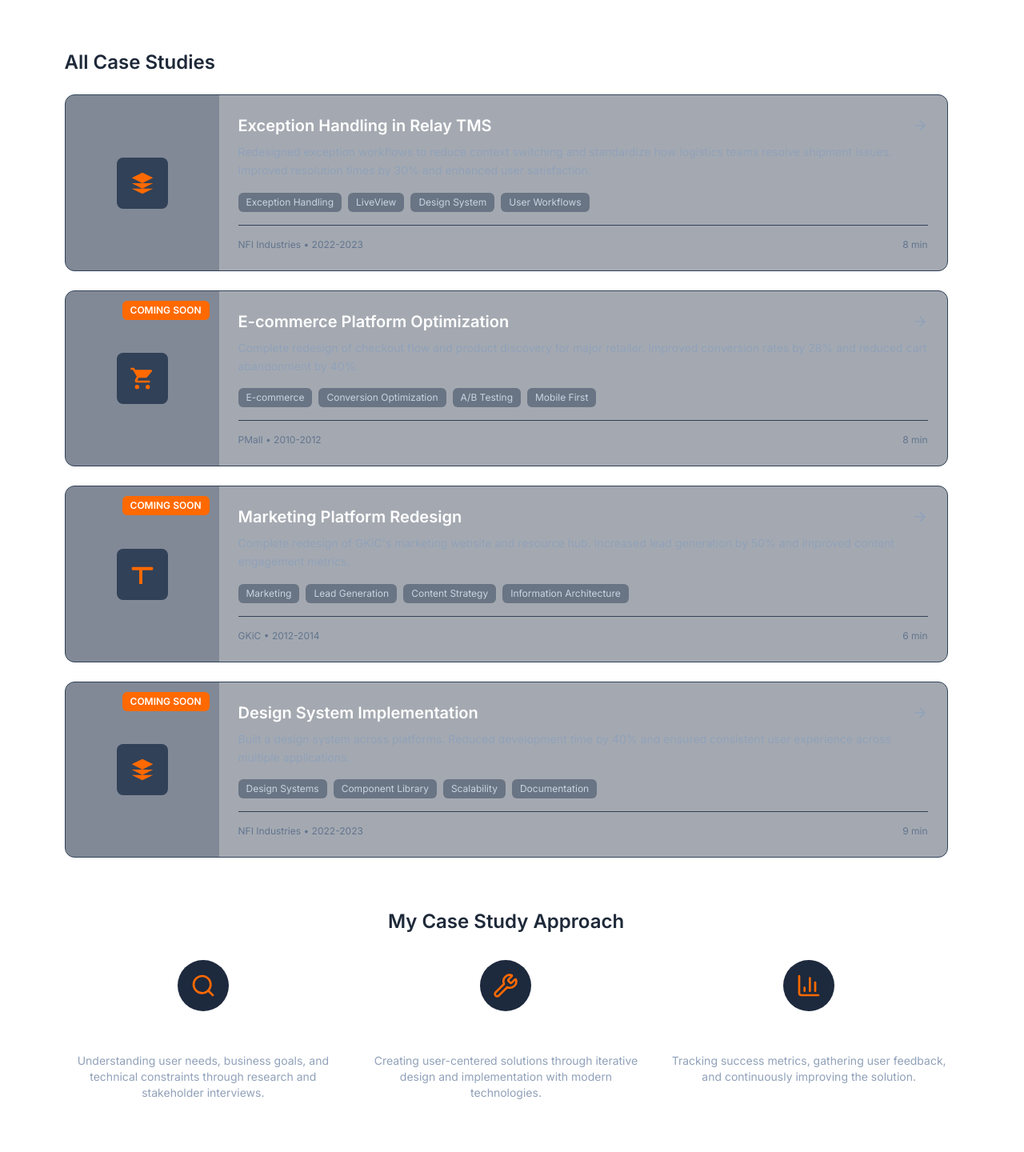
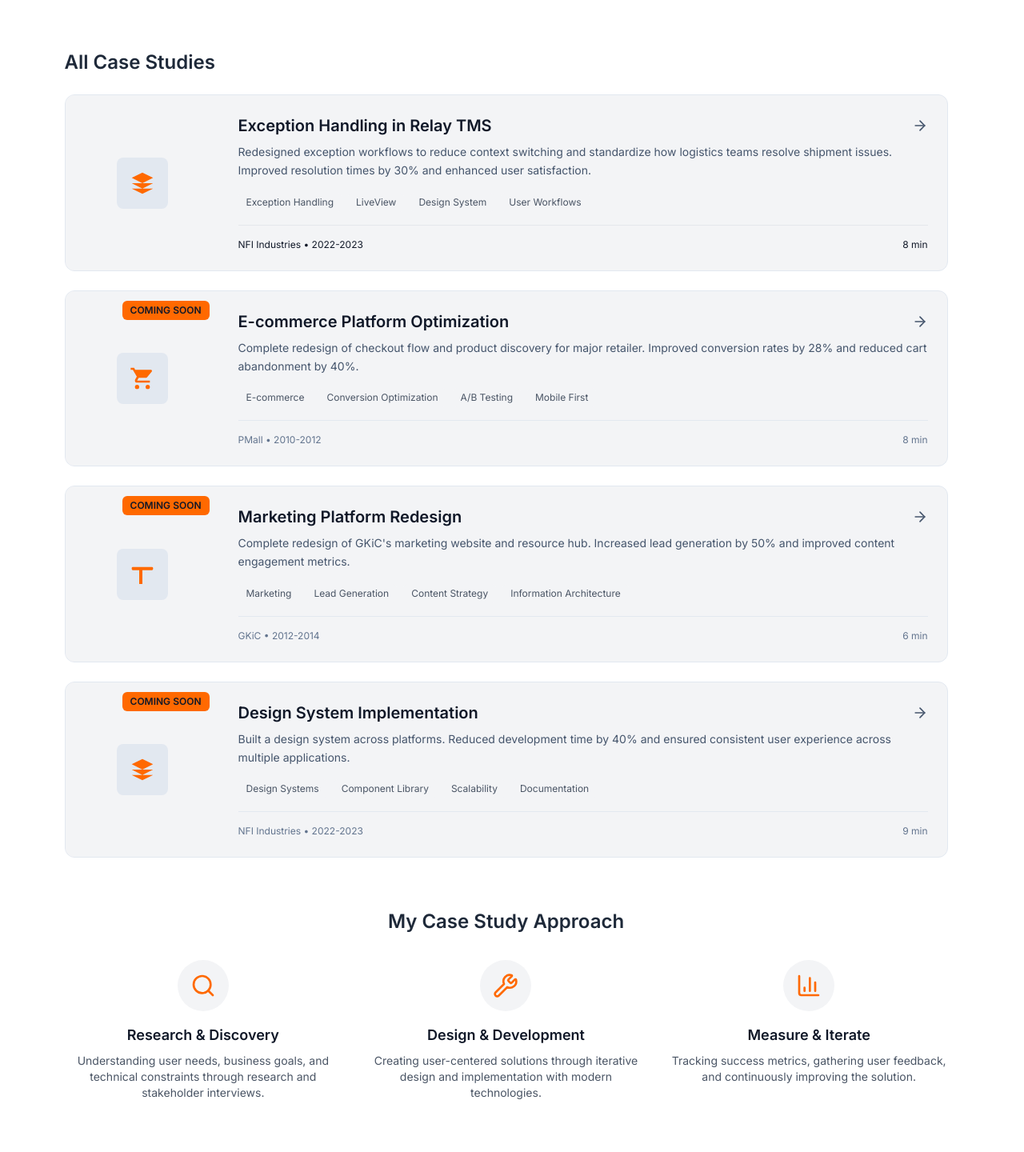
Before and after one commit to brian-hlbdg/portfolio-nextjs, a Next.js app: page /case-studies in a window 1280 px wide. Shown: the part 1011-2451 px from the top of the page at 80% size. Built offline with nearby package versions, Linux system fonts and the light colour scheme.

Commit message:
updated the cards

```diff
--- a/src/components/features/case-studies/ApproachCard.tsx
+++ b/src/components/features/case-studies/ApproachCard.tsx
@@ -15,11 +15,11 @@ export const ApproachCard: React.FC<ApproachCardProps> = ({ item }) => {
 
   return (
     <div className="text-center">
-      <div className="inline-flex items-center justify-center w-16 h-16 bg-slate-800 rounded-full text-orange-500 mb-4">
+      <div className="inline-flex items-center justify-center w-16 h-16 bg-gray-100 dark:bg-slate-800 rounded-full text-orange-500 mb-4">
         {iconMap[item.icon]}
       </div>
-      <h3 className="text-lg font-semibold text-white mb-2">{item.title}</h3>
-      <p className="text-slate-400 text-sm">{item.description}</p>
+      <h3 className="text-lg font-semibold text-gray-900 dark:text-white mb-2">{item.title}</h3>
+      <p className="text-gray-600 dark:text-slate-400 text-sm">{item.description}</p>
     </div>
   );
 };
--- a/src/components/features/case-studies/CaseStudyCard.tsx
+++ b/src/components/features/case-studies/CaseStudyCard.tsx
@@ -23,27 +23,27 @@ export const CaseStudyCard: React.FC<CaseStudyCardProps> = ({
   // For coming soon cards, use a div instead of Link
   if (study.comingSoon) {
     return (
-      <div className={`bg-slate-800/40 border border-slate-700 rounded-xl overflow-hidden hover:border-slate-600 hover:shadow-xl hover:-translate-y-1 transition-all duration-300 group relative ${featured ? 'md:col-span-1' : ''}`}>
+      <div className={`bg-gray-100 dark:bg-slate-800/40 border border-slate-200 dark:border-slate-700 rounded-xl overflow-hidden hover:border-slate-600 hover:shadow-xl hover:-translate-y-1 transition-all duration-300 group relative ${featured ? 'md:col-span-1' : ''}`}>
         <div className={`flex ${featured ? 'flex-col' : 'flex-col sm:flex-row'} h-full`}>
           {/* Icon Section */}
-          <div className={`relative bg-slate-700/30 flex items-center justify-center ${
+          <div className={`relative bg-gray-100 dark:bg-slate-800/40 flex items-center justify-center ${
             featured
               ? 'h-48 w-full'
               : 'h-32 sm:h-auto sm:w-40 md:w-48 shrink-0'
           }`}>
             {/* Badge - Top Right - Show either category badge OR coming soon */}
               {study.comingSoon ? (
-                <span className="absolute top-3 right-3 px-2.5 py-1 bg-orange-500 text-white rounded-md text-xs font-semibold">
+                <span className="absolute top-3 right-3 px-2.5 py-1 bg-orange-500 text-gray-900 dark:text-white rounded-md text-xs font-semibold">
                   COMING SOON
                 </span>
               ) : study.badge && (
                 <span className={`absolute top-3 right-3 px-3 py-1 rounded-md text-xs font-semibold ${
-                  study.badge === 'Featured' ? 'bg-green-600 text-white' : 'bg-blue-600 text-white'
+                  study.badge === 'Featured' ? 'bg-green-600 text-gray-900 dark:text-white' : 'bg-blue-600 text-gray-900 dark:text-white'
                 }`}>
                   {study.badge}
                 </span>
               )}
-            <div className="bg-slate-700 p-4 rounded-lg text-orange-500">
+            <div className="bg-slate-200 dark:bg-slate-700 p-4 rounded-lg text-orange-500">
               {iconMap[study.icon] || iconMap.cart}
             </div>
           </div>
@@ -52,13 +52,13 @@ export const CaseStudyCard: React.FC<CaseStudyCardProps> = ({
           <div className="p-4 sm:p-6 flex flex-col justify-between flex-grow">
             <div>
               <div className="flex items-start justify-between gap-2 mb-2">
-                <h3 className="text-lg sm:text-xl font-semibold text-white group-hover:text-orange-500 transition-colors flex-1">
+                <h3 className="text-lg sm:text-xl font-semibold text-gray-900 dark:text-white group-hover:text-orange-500 transition-colors flex-1">
                   {study.title}
                 </h3>
-                <ArrowRight className="text-slate-400 flex-shrink-0 mt-1 hidden sm:block" size={20} />
+                <ArrowRight className="text-slate-600 dark:text-slate-300 flex-shrink-0 mt-1 hidden sm:block" size={20} />
               </div>
 
-              <p className="text-slate-400 text-sm mb-3 sm:mb-4 leading-relaxed">
+              <p className="text-slate-600 dark:text-slate-300 text-sm mb-3 sm:mb-4 leading-relaxed">
                 {study.description}
               </p>
 
@@ -67,7 +67,7 @@ export const CaseStudyCard: React.FC<CaseStudyCardProps> = ({
                 {study.tags.map((tag) => (
                   <span
                     key={tag}
-                    className="px-2.5 py-1 bg-slate-700/50 text-slate-300 text-xs rounded-md"
+                    className="px-2.5 py-1 bg-gray-100 dark:bg-slate-700/50 text-gray-600 dark:text-slate-300 text-xs rounded-md"
                   >
                     {tag}
                   </span>
@@ -76,7 +76,7 @@ export const CaseStudyCard: React.FC<CaseStudyCardProps> = ({
             </div>
 
             {/* Footer */}
-            <div className="flex items-center justify-between text-xs text-slate-500 pt-3 sm:pt-4 border-t border-slate-700">
+            <div className="flex items-center justify-between text-xs text-slate-500 pt-3 sm:pt-4 border-t border-slate-200 dark:border-slate-700">
               <span>{study.client} • {study.year}</span>
               <span className="hidden sm:inline">{study.readTime}</span>
             </div>
@@ -90,11 +90,11 @@ export const CaseStudyCard: React.FC<CaseStudyCardProps> = ({
   return (
     <Link
       href={`/case-studies/${study.slug}`}
-      className={`block bg-slate-800/40 border border-slate-700 rounded-xl overflow-hidden hover:border-slate-600 hover:shadow-xl hover:-translate-y-1 transition-all duration-300 group relative ${featured ? 'md:col-span-1' : ''}`}
+      className={`block bg-gray-100 dark:bg-slate-800/40 border border-slate-200 dark:border-slate-700 rounded-xl overflow-hidden hover:border-slate-600 hover:shadow-xl hover:-translate-y-1 transition-all duration-300 group relative ${featured ? 'md:col-span-1' : ''}`}
     >
       <div className={`flex ${featured ? 'flex-col' : 'flex-col sm:flex-row'} h-full`}>
         {/* Icon Section */}
-        <div className={`relative bg-slate-700/30 flex items-center justify-center ${
+        <div className={`relative bg-gray-100 dark:bg-slate-800/40 flex items-center justify-center ${
           featured
             ? 'h-48 w-full'
             : 'h-32 sm:h-auto sm:w-40 md:w-48 shrink-0'
@@ -102,12 +102,12 @@ export const CaseStudyCard: React.FC<CaseStudyCardProps> = ({
           {/* Badge - Top Right */}
           {study.badge && (
             <span className={`absolute top-3 right-3 px-3 py-1 rounded-md text-xs font-semibold ${
-              study.badge === 'Featured' ? 'bg-green-600 text-white' : 'bg-blue-600 text-white'
+              study.badge === 'Featured' ? 'bg-green-600 text-gray-900 dark:text-white' : 'bg-blue-600 text-gray-900 dark:text-white'
             }`}>
               {study.badge}
             </span>
           )}
-          <div className="bg-slate-700 p-4 rounded-lg text-orange-500">
+          <div className="bg-slate-200 dark:bg-slate-700 p-4 rounded-lg text-orange-500">
             {iconMap[study.icon] || iconMap.cart}
           </div>
         </div>
@@ -116,13 +116,13 @@ export const CaseStudyCard: React.FC<CaseStudyCardProps> = ({
         <div className="p-4 sm:p-6 flex flex-col justify-between flex-grow">
           <div>
             <div className="flex items-start justify-between gap-2 mb-2">
-              <h3 className="text-lg sm:text-xl font-semibold text-white group-hover:text-orange-500 transition-colors flex-1">
+              <h3 className="text-lg sm:text-xl font-semibold text-gray-900 dark:text-white group-hover:text-orange-500 transition-colors flex-1">
                 {study.title}
               </h3>
-              <ArrowRight className="text-slate-400 flex-shrink-0 mt-1 hidden sm:block" size={20} />
+              <ArrowRight className="text-slate-600 dark:text-slate-300 flex-shrink-0 mt-1 hidden sm:block" size={20} />
             </div>
 
-            <p className="text-slate-400 text-sm mb-3 sm:mb-4 leading-relaxed">
+            <p className="text-slate-600 dark:text-slate-300 text-sm mb-3 sm:mb-4 leading-relaxed">
               {study.description}
             </p>
 
@@ -131,7 +131,7 @@ export const CaseStudyCard: React.FC<CaseStudyCardProps> = ({
               {study.tags.map((tag) => (
                 <span
                   key={tag}
-                  className="px-2.5 py-1 bg-slate-700/50 text-slate-300 text-xs rounded-md"
+                  className="px-2.5 py-1 bg-gray-100 dark:bg-slate-700/50 text-gray-600 dark:text-slate-300 text-xs rounded-md"
                 >
                   {tag}
                 </span>
@@ -140,7 +140,7 @@ export const CaseStudyCard: React.FC<CaseStudyCardProps> = ({
           </div>
 
           {/* Footer */}
-          <div className="flex items-center justify-between text-xs text-slate-500 pt-3 sm:pt-4 border-t border-slate-700">
+          <div className="flex items-center justify-between text-xs text-gray-900 dark:text-slate-300 pt-3 sm:pt-4 border-t border-gray-200 dark:border-slate-700">
             <span>{study.client} • {study.year}</span>
             <span className="hidden sm:inline">{study.readTime}</span>
           </div>
```
